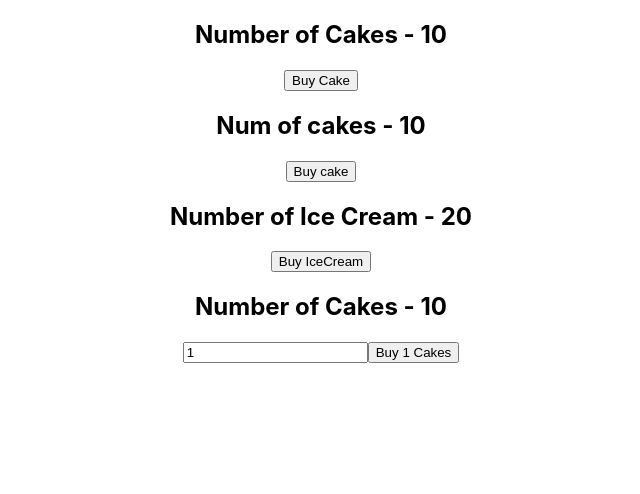
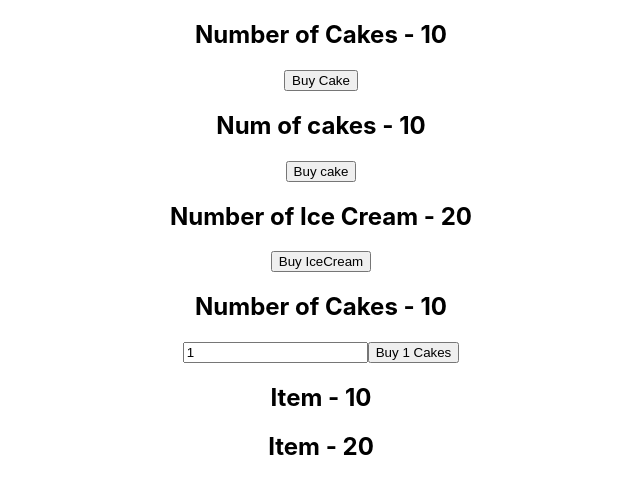
Before and after one commit to unixqnx/React-Redux-Tutorials, a React (Create React App) app in the folder React-Redux-Tutorials/react-redux-demo/: page / in a window 1280 px wide. Shown: the top 494 px of the page, without its empty margins (319-959 px from the left). Built offline with nearby package versions, Linux system fonts and the light colour scheme.

Commit message:
React Redux Tutorials - 26 - mapStateToProps

```diff
--- a/React-Redux-Tutorials/react-redux-demo/src/App.js
+++ b/React-Redux-Tutorials/react-redux-demo/src/App.js
@@ -5,6 +5,7 @@
 import HooksCakeContainer from './components/HooksCakeContainer';
 import IceCreamContainer from './components/IceCreamContainer';
 import NewCakeContainer from './components/NewCakeContainer';
+import ItemContainer from './components/ItemContainer';
 
 import { Provider } from 'react-redux';
 import store from './redux/store';
@@ -17,6 +18,8 @@
         <HooksCakeContainer/>
         <IceCreamContainer/>
         <NewCakeContainer/>
+        <ItemContainer cake/>
+        <ItemContainer/>
       </div>
     </Provider>
   );
--- /dev/null
+++ b/React-Redux-Tutorials/react-redux-demo/src/components/ItemContainer.js
@@ -0,0 +1,23 @@
+import React from 'react';
+import { connect } from 'react-redux';
+
+const ItemContainer = (props) => {
+    return (
+        <div>
+            <h2>Item - { props.item }</h2>
+        </div>
+    );
+}
+
+
+const mapStateToProps = (state, ownProps) => {
+    const itemState = ownProps.cake ?
+    state.cake.numOfCakes :
+    state.iceCream.numOfIceCreams;
+
+    return {
+        item: itemState
+    };
+};
+
+export default connect(mapStateToProps)(ItemContainer);
```
